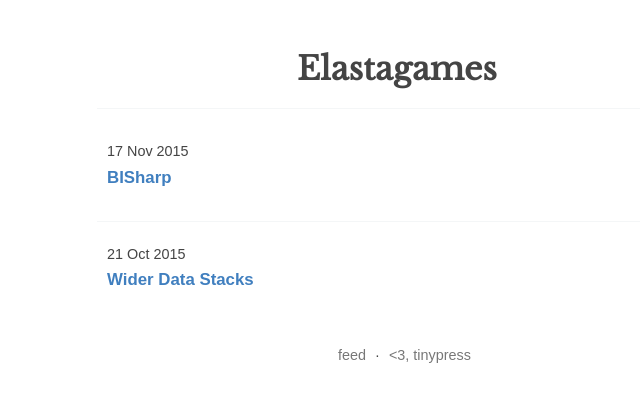
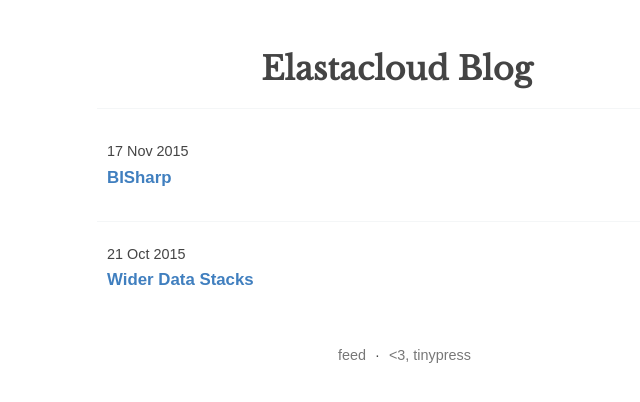
Before and after one commit to elastacloud/elastacloud.github.io, a Jekyll site: the page built from index.html, in a window 1280 px wide. Shown: the top 402 px of the page, without its empty margins (243-883 px from the left). Built offline with Jekyll 4.4.1, drawn with Linux system fonts in a browser that asks for light colours; the list of posts is cut into pages by our own code.

Commit message:
Update _config.yml

```diff
--- a/_config.yml
+++ b/_config.yml
@@ -2,5 +2,5 @@ excerpt_separator: ""
 pygments: true
 markdown: kramdown
 url: http://elastacloud.github.io
-title: Elastagames
+title: Elastacloud Blog
 paginate: 10
```
